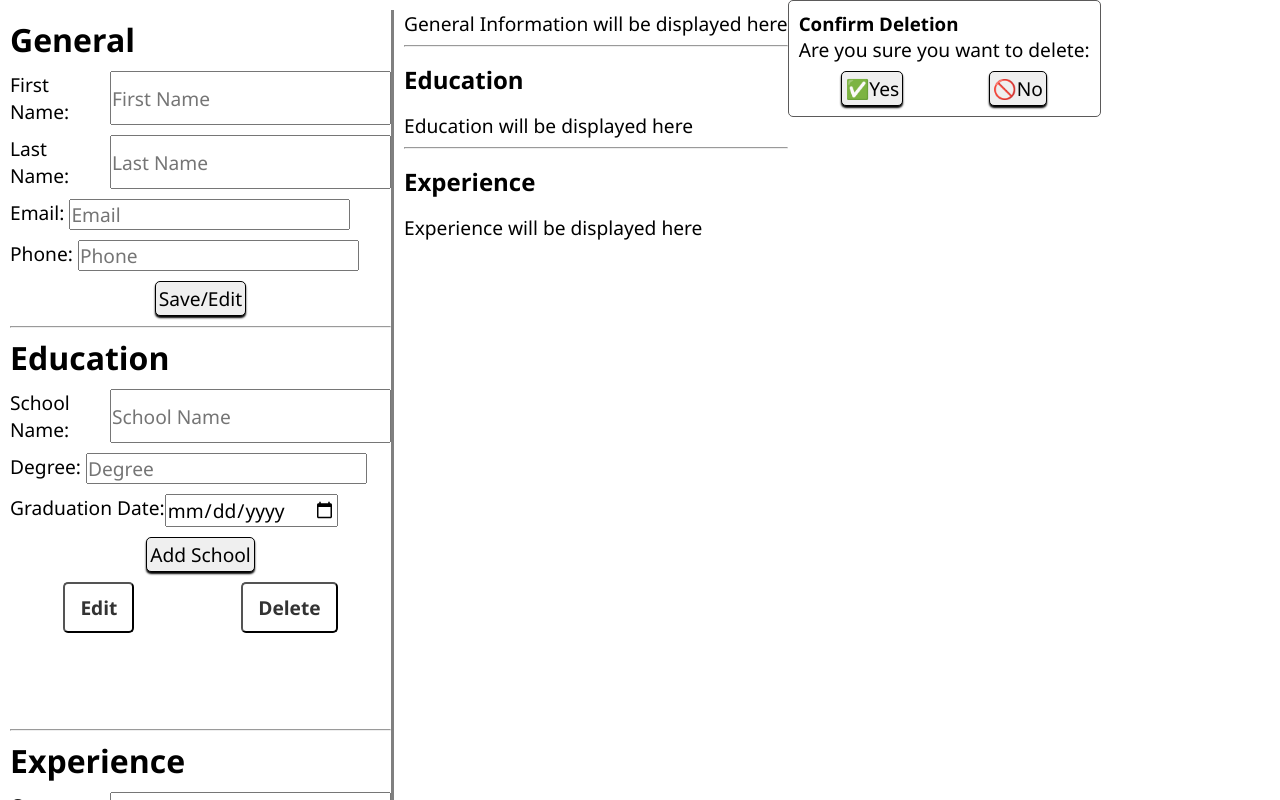
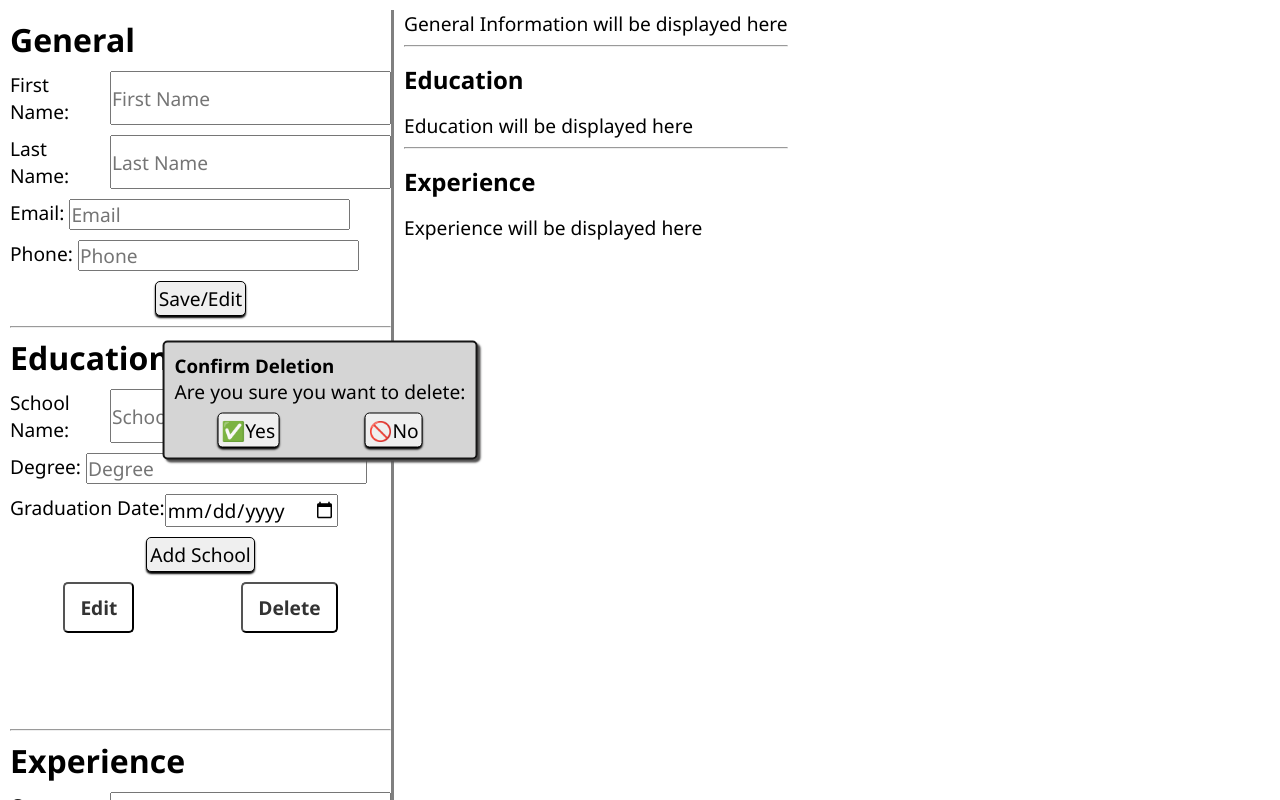
Before and after one commit to BearsLair/React-CV, a React (Vite) app in the folder CV-App/: page / in a window 1280 px wide. Shown: the top 800 px of the page. Built offline with nearby package versions, Linux system fonts and the light colour scheme.

Commit message:
dialog box position stays fixed

```diff
--- a/CV-App/src/styles/App.css
+++ b/CV-App/src/styles/App.css
@@ -93,10 +93,17 @@ h2 {
 }
 
 .deletion-modal {
-  border: 1px solid rgb(91, 90, 90);
+  position: fixed;
+  top: 50%;
+  left: 25%;
+  transform: translate(-50%, -50%);
+  border: 2px solid rgb(22, 22, 22);
+  background-color: rgb(213, 213, 213);
+  box-shadow: 3px 3px 2px rgb(81, 80, 80);
   border-radius: 5px;
   padding: 10px;
   height: fit-content;
+  z-index: 3;
 }
 
 .deletion-btn-div {
```
